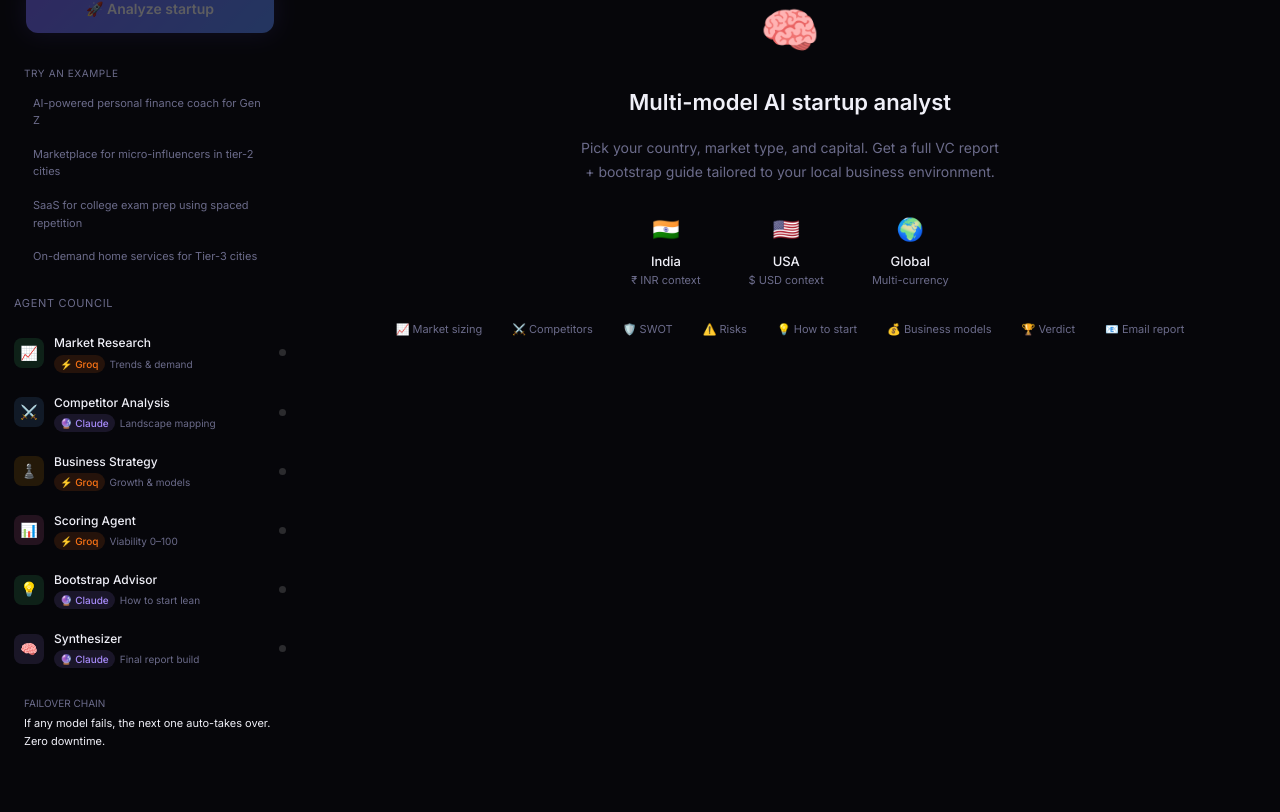
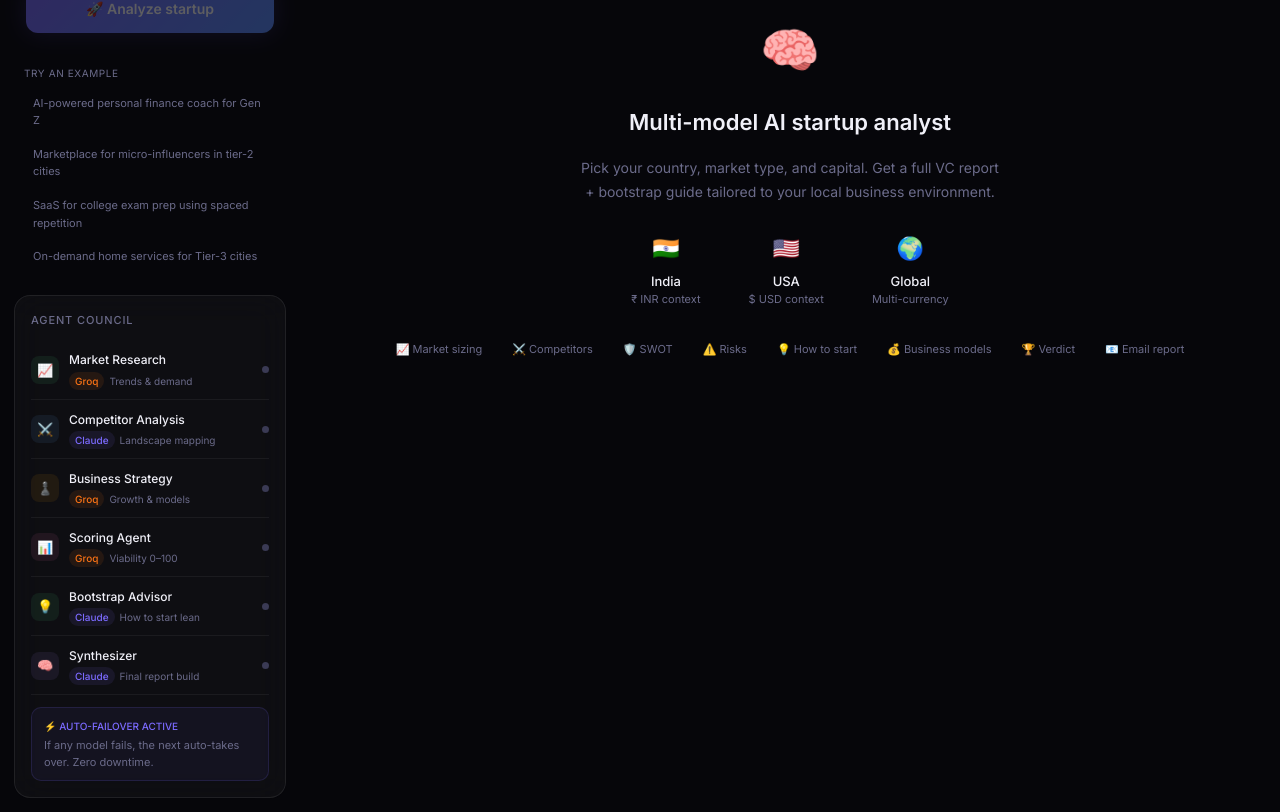
Before and after one commit to VIHAR2212/ai-startup-analyst, a Next.js app: page / in a window 1280 px wide. Shown: the part 492-1304 px from the top of the page. Before the commit the page ends 1265 px from the top, so only its background shows below. Built offline with nearby package versions, Linux system fonts and the light colour scheme.

Commit message:
Refactor AgentPanel component for improved readability

```diff
--- a/app/components/AgentPanel.tsx
+++ b/app/components/AgentPanel.tsx
@@ -1,61 +1,38 @@
 "use client";
-
-type AgentState = "idle" | "running" | "done" | "error";
-
-interface Agent {
-  name: string;
-  description: string;
-  color: string;
-  icon: string;
-  state: AgentState;
-  model: string;
-  modelColor: string;
-}
-
+type AgentState = "idle"|"running"|"done"|"error";
+interface Agent { name:string; description:string; color:string; icon:string; state:AgentState; model:string; modelColor:string; }
 interface Props { agents: Agent[]; }
 
-const MODEL_LOGOS: Record<string, string> = {
-  "Groq":    "⚡",
-  "Claude":  "🔮",
-  "Gemini":  "✨",
-};
+const MODEL_COLORS: Record<string,string> = { Groq:"#f97316", Claude:"#7c6bff", Gemini:"#4dd9d9" };
 
 export default function AgentPanel({ agents }: Props) {
   return (
-    <div className="card p-4">
-      <p style={{ fontSize: 11, color: "var(--muted)", textTransform: "uppercase", letterSpacing: "0.06em", marginBottom: 12 }}>
-        Agent council
-      </p>
-      <div style={{ display: "flex", flexDirection: "column", gap: 2 }}>
+    <div className="glass" style={{ padding:"16px" }}>
+      <div className="field-label" style={{ marginBottom:12 }}>Agent council</div>
+      <div style={{ display:"flex", flexDirection:"column", gap:1 }}>
         {agents.map((agent) => (
-          <div key={agent.name} style={{ display: "flex", alignItems: "center", gap: 10, padding: "9px 0", borderBottom: "0.5px solid var(--border)" }}>
-            <div style={{ width: 30, height: 30, borderRadius: 8, background: agent.color + "20", display: "flex", alignItems: "center", justifyContent: "center", fontSize: 14, flexShrink: 0 }}>
+          <div key={agent.name} style={{ display:"flex", alignItems:"center", gap:10, padding:"9px 0", borderBottom:"0.5px solid rgba(255,255,255,0.05)" }}>
+            <div style={{ width:28, height:28, borderRadius:8, background:agent.color+"15", display:"flex", alignItems:"center", justifyContent:"center", fontSize:13, flexShrink:0 }}>
               {agent.icon}
             </div>
-            <div style={{ flex: 1, minWidth: 0 }}>
-              <div style={{ fontSize: 12, fontWeight: 500, color: "var(--foreground)" }}>{agent.name}</div>
-              <div style={{ display: "flex", alignItems: "center", gap: 5, marginTop: 2 }}>
-                <span style={{ fontSize: 10, padding: "1px 6px", borderRadius: 99, background: agent.modelColor + "20", color: agent.modelColor, fontWeight: 500 }}>
-                  {MODEL_LOGOS[agent.model] || "🤖"} {agent.model}
+            <div style={{ flex:1, minWidth:0 }}>
+              <div style={{ fontSize:12, fontWeight:500 }}>{agent.name}</div>
+              <div style={{ display:"flex", alignItems:"center", gap:5, marginTop:2 }}>
+                <span style={{ fontSize:10, padding:"1px 6px", borderRadius:99, background:(MODEL_COLORS[agent.model]||"#888")+"18", color:MODEL_COLORS[agent.model]||"#888", fontWeight:500 }}>
+                  {agent.model}
                 </span>
-                <span style={{ fontSize: 10, color: "var(--muted)" }}>
-                  {agent.state === "running" ? "Running…" : agent.state === "done" ? "✓ Done" : agent.state === "error" ? "✗ Error" : agent.description}
+                <span style={{ fontSize:10, color:"var(--muted)" }}>
+                  {agent.state==="running"?"Running…":agent.state==="done"?"Complete ✓":agent.state==="error"?"Failed":agent.description}
                 </span>
               </div>
             </div>
-            <div style={{
-              width: 7, height: 7, borderRadius: "50%", flexShrink: 0,
-              background: agent.state === "done" ? "#4ade80" : agent.state === "running" ? "#4ade80" : agent.state === "error" ? "#ef4444" : "rgba(255,255,255,0.15)",
-              ...(agent.state === "running" ? { animation: "pulse-dot 1.2s infinite" } : {}),
-            }} />
+            <div className={`agent-dot ${agent.state}`} />
           </div>
         ))}
       </div>
-      <div style={{ marginTop: 10, padding: "8px 10px", background: "var(--surface-2)", borderRadius: 8, border: "0.5px solid var(--border)" }}>
-        <div style={{ fontSize: 10, color: "var(--muted)", marginBottom: 4 }}>FAILOVER CHAIN</div>
-        <div style={{ fontSize: 11, color: "var(--foreground)", lineHeight: 1.6 }}>
-          If any model fails, the next one auto-takes over. Zero downtime.
-        </div>
+      <div style={{ marginTop:12, padding:"10px 12px", background:"rgba(124,107,255,0.06)", borderRadius:10, border:"0.5px solid rgba(124,107,255,0.15)" }}>
+        <div style={{ fontSize:10, color:"var(--violet)", fontWeight:500, marginBottom:3 }}>⚡ AUTO-FAILOVER ACTIVE</div>
+        <div style={{ fontSize:11, color:"var(--muted)", lineHeight:1.5 }}>If any model fails, the next auto-takes over. Zero downtime.</div>
       </div>
     </div>
   );
```
